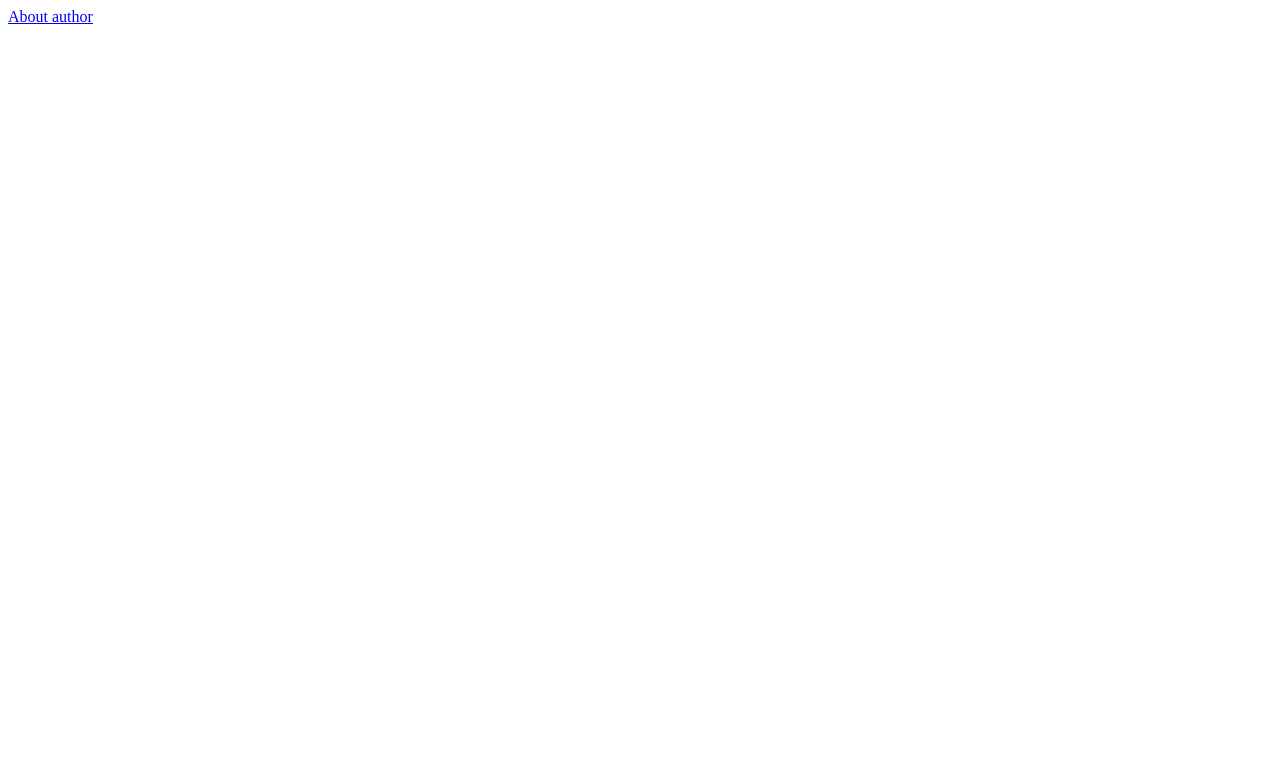
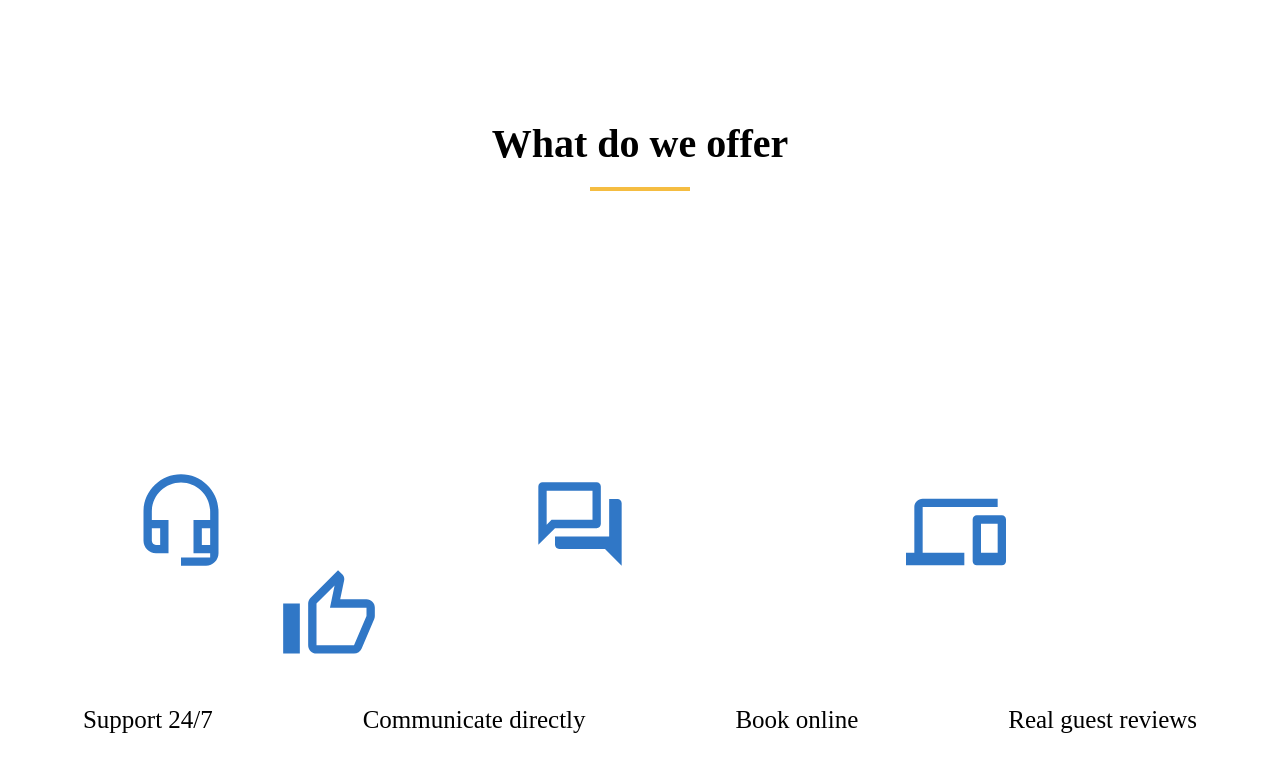
Before and after one commit to protokol110/if-html, a plain HTML site: page index.html in a window 1280 px wide. Drawn offline with Linux system fonts and the light colour scheme.

Commit message:
Homework css

```diff
--- /dev/null
+++ b/about/css.css
@@ -0,0 +1,39 @@
+.top-lane{
+    display: flex;
+    justify-content: center;
+    margin-top: 120px;
+    font-size: 40px;
+}
+.lane{
+    height: 4px;
+    width: 100px;
+    margin-top: 20px;
+    background: #F5BD41;
+    border-width: 0;
+}
+
+.img-supp{
+    margin-top: 275px;
+    margin-left: 135px;
+}
+.img-comm{
+    margin-left: 315px;
+}
+.img-book{
+    margin-left: 280px;
+}
+.img-finger{
+    margin-left: 275px;
+}
+.text-bot-lane{
+    display: flex;
+    justify-content: space-around;
+}
+.text-bot-lane div {
+    margin-top: 28px;
+    padding: 20px;
+}
+.text{
+    font-size: 25px;
+
+}
--- a/index.html
+++ b/index.html
@@ -1,11 +1,35 @@
-<!DOCTYPE html>
+<!doctype html>
 <html lang="en">
 <head>
     <meta charset="UTF-8">
-    <title>My first page </title>
+    <link href="about/css.css" rel="stylesheet">
+    <title>First page-proofs</title>
 </head>
 <body>
-<a href="about/index.html">About author</a>
+<div class="top-lane" >
+    <b>What do we offer</b>
+</div>
+<hr class="lane" align="center">
 
+<div>
+    <img src="about/img/support.svg"
+    alt="support"
+    class="img-supp">
+    <img src="about/img/communicate.svg"
+    class="img-comm"
+    alt="Communicate">
+    <img src="about/img/book.svg"
+    class="img-book"
+    alt="Book">
+    <img src="about/img/finger%20top.svg"
+    class="img-finger"
+    alt="like">
+</div>
+<div class="text-bot-lane">
+    <div class="text">Support 24/7</div>
+    <div class="text">Communicate directly</div>
+    <div class="text">Book online</div>
+    <div class="text">Real guest reviews</div>
+</div>
 </body>
 </html>
```
Also changed, not shown: about/img/book.svg (added), about/img/communicate.svg (added), about/img/finger top.svg (added), about/img/support.svg (added).
